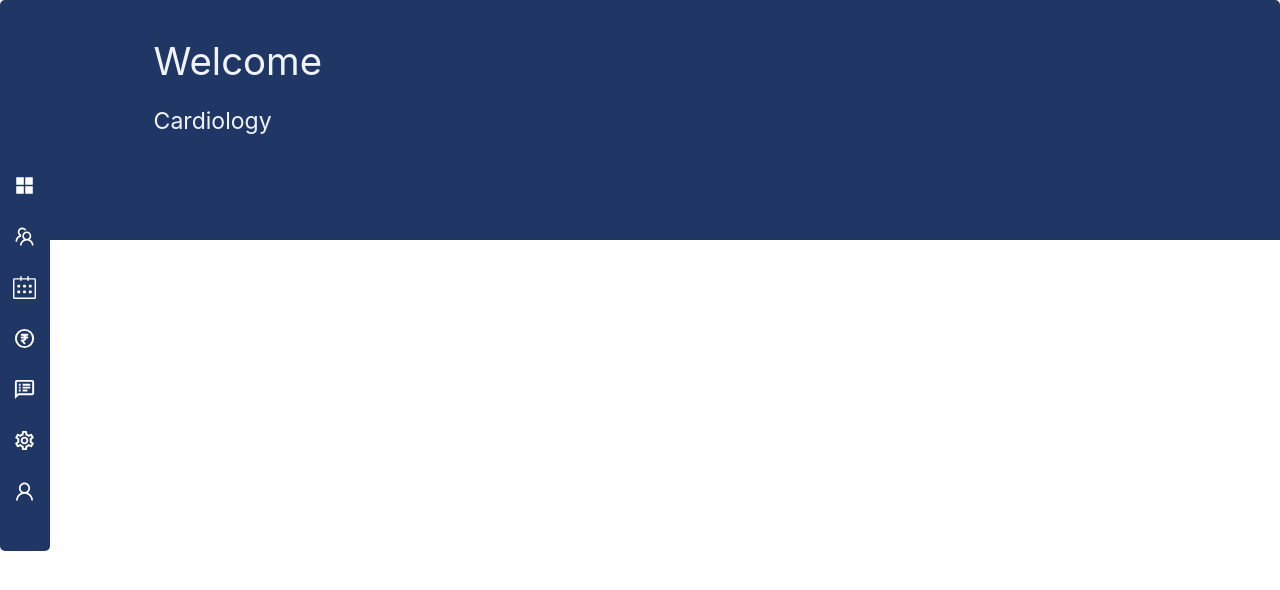
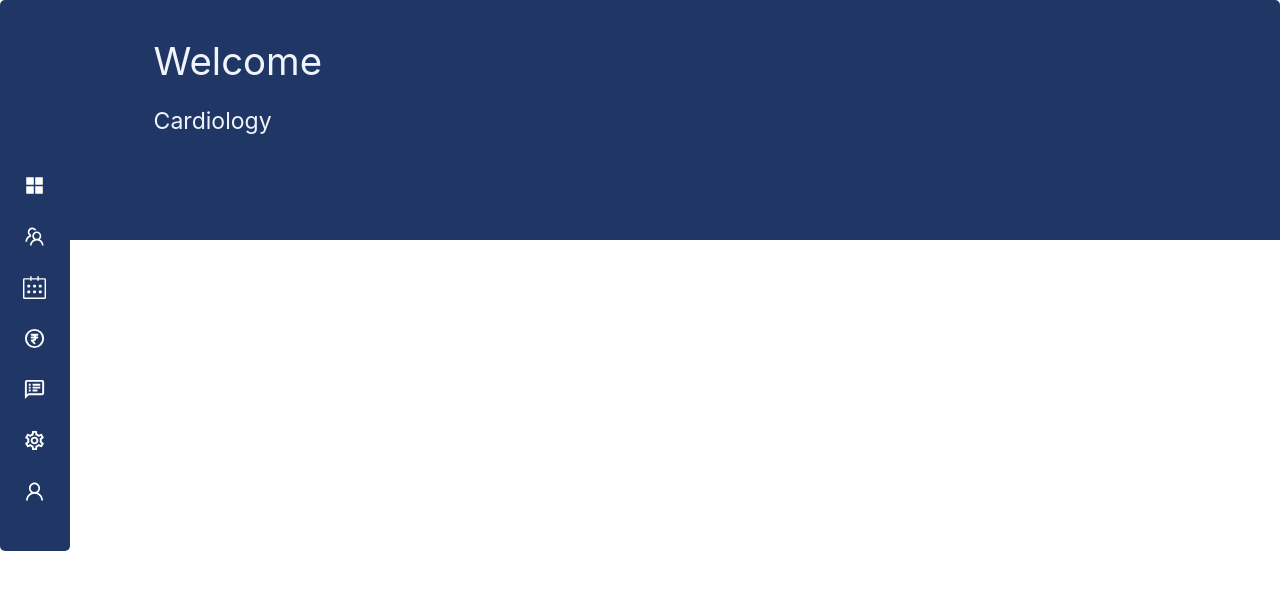
Before and after one commit to CompileWithQureshi/Design-project, a React (Create React App) app: page /admin in a window 1280 px wide. In both pictures the pointer is over the element 25 px from the left and 352 px from the top of the page. Shown: the top 590 px of the page. Built offline with nearby package versions, Linux system fonts and the light colour scheme.

Commit message:
Added hover effect on side-navbar

```diff
--- a/src/App.css
+++ b/src/App.css
@@ -149,3 +149,11 @@ a {
 .side-nav-img {
   position: relative;
 }
+.side-Navbar:hover {
+  width: 70px;
+}
+a:hover {
+  border: 2px solid white;
+  border-radius: 5px;
+  padding: 2px;
+}
```
